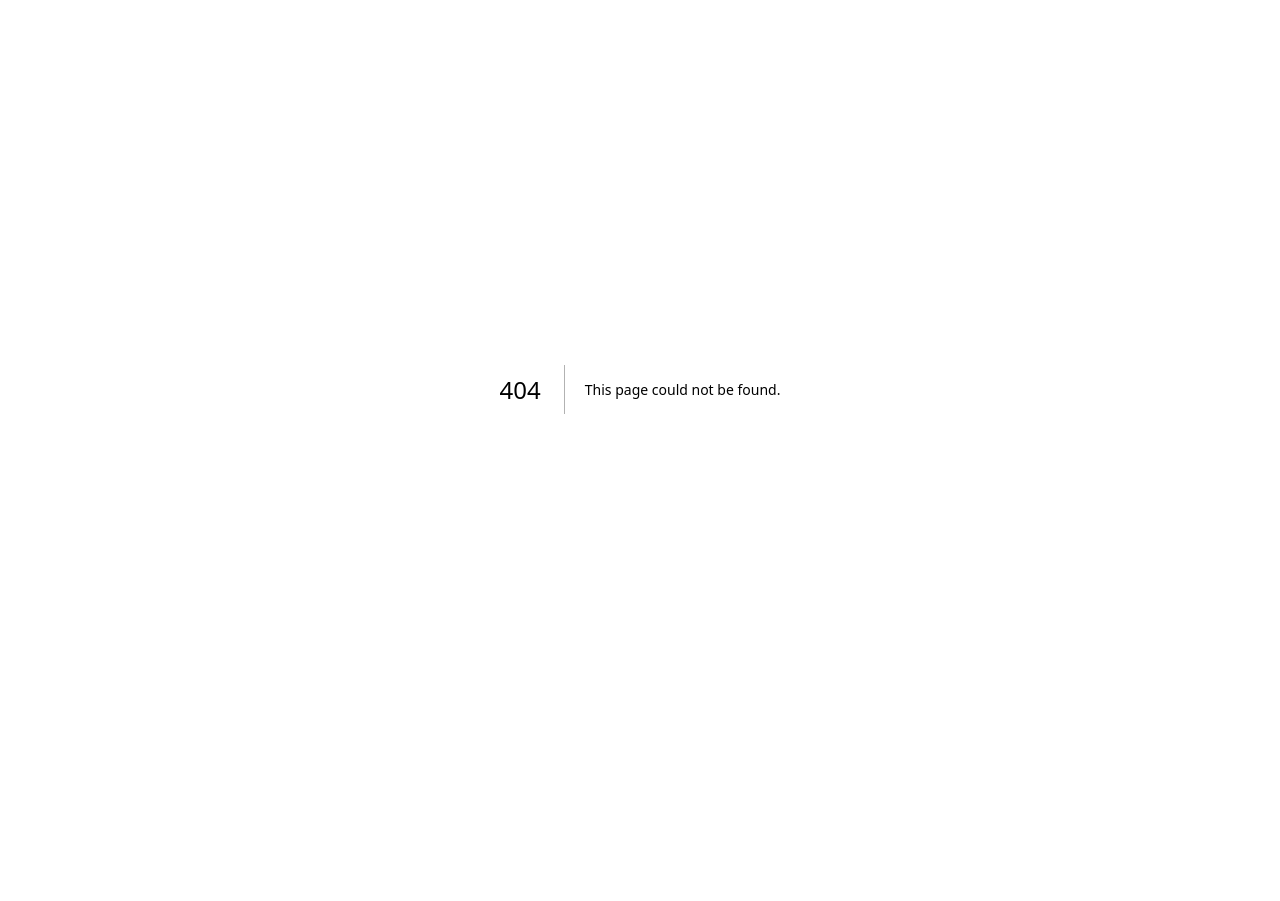
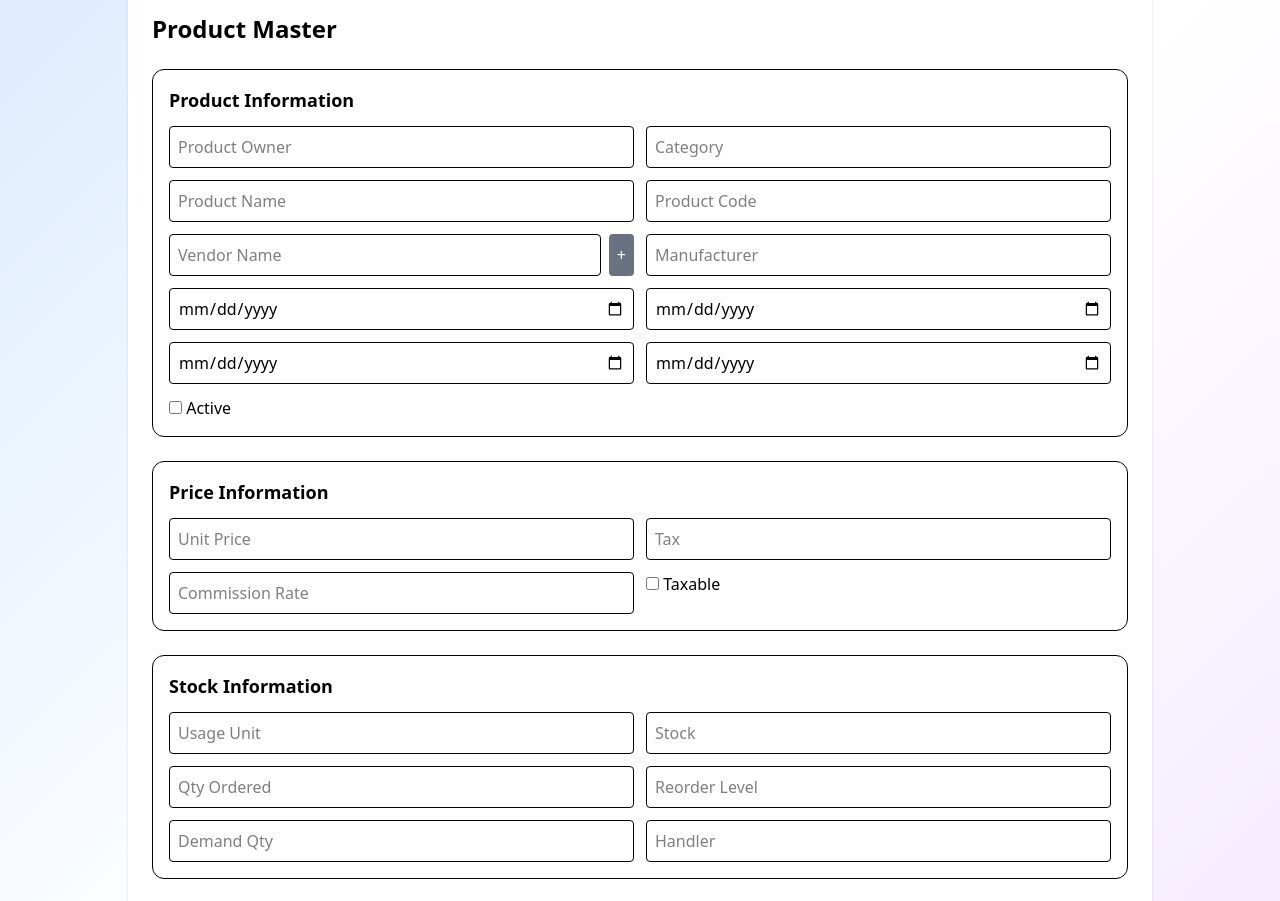
Before and after one commit to Atul-0497/Employee_form, a Next.js app: page /productform in a window 1280 px wide. Before the commit this address had no page. Shown: the part 100-1001 px from the top of the page. Before the commit the page ends 905 px from the top, so only its background shows below. Built offline with nearby package versions, Linux system fonts and the light colour scheme.

Commit message:
Product Master form with vendor modal

```diff
--- a/app/add-products/page.tsx
+++ b/app/add-products/page.tsx
@@ -20,7 +20,6 @@ export default function AddProduct() {
     e.preventDefault();
     setLoading(true);
 
-    // 🔥 Category-wise description
     let descriptionData: any = { title };
 
     if (categoryId === 1) {
@@ -39,7 +38,6 @@ export default function AddProduct() {
       descriptionData = { title, location, description: desc };
     }
 
-    // ✅ Final object (ONLY required fields)
     const product = {
       Productid: 0,
       Name: name,
--- /dev/null
+++ b/app/productform/page.tsx
@@ -0,0 +1,6 @@
+
+import ProductForm from "@/src/components/ProductForm";
+
+export default function Page() {
+  return <ProductForm />;
+}
--- /dev/null
+++ b/src/components/ProductForm.tsx
@@ -0,0 +1,180 @@
+"use client";
+
+import { useState } from "react";
+import VendorForm from "./VendorForm";
+
+type ProductFormType = {
+  ProductOwner: string;
+  ProductName: string;
+  ProductCode: string;
+  VendorName: string;
+  Manufacturer: string;
+  ProductActive: boolean;
+  ProductCategory: string;
+  SalesStartDate: string;
+  SalesEndDate: string;
+  SupportStartDate: string;
+  SupportEndDate: string;
+  UnitPrice: number;
+  Tax: number;
+  CommissionRate: number;
+  Taxable: boolean;
+  UsageUnit: string;
+  QuantityInStock: number;
+  QtyOrdered: number;
+  ReorderLevel: number;
+  QuantityInDemand: number;
+  Handler: string;
+  Description: string;
+};
+
+export default function ProductForm() {
+  const [form, setForm] = useState<ProductFormType>({
+    ProductOwner: "",
+    ProductName: "",
+    ProductCode: "",
+    VendorName: "",
+    Manufacturer: "",
+    ProductActive: false,
+    ProductCategory: "",
+    SalesStartDate: "",
+    SalesEndDate: "",
+    SupportStartDate: "",
+    SupportEndDate: "",
+    UnitPrice: 0,
+    Tax: 0,
+    CommissionRate: 0,
+    Taxable: false,
+    UsageUnit: "",
+    QuantityInStock: 0,
+    QtyOrdered: 0,
+    ReorderLevel: 0,
+    QuantityInDemand: 0,
+    Handler: "",
+    Description: "",
+  });
+
+  const [showVendor, setShowVendor] = useState(false);
+
+  const handleChange = (
+    e: React.ChangeEvent<HTMLInputElement | HTMLTextAreaElement>
+  ) => {
+    const { name, value, type } = e.target;
+
+    setForm(prev => ({
+      ...prev,
+      [name]:
+        type === "checkbox"
+          ? (e.target as HTMLInputElement).checked
+          : type === "number"
+          ? Number(value)
+          : value,
+    }));
+  };
+
+  const handleSubmit = () => {
+    if (!form.ProductName || !form.ProductCode) {
+      alert("Product Name & Code required");
+      return;
+    }
+
+    console.log("FINAL DATA ", form);
+    alert("Product Saved Successfully ✅");
+  };
+
+  return (
+    <div className="max-w-5xl mx-auto p-6 space-y-6 bg-white dark:bg-gray-900 rounded-xl shadow">
+
+      <h2 className="text-2xl font-bold text-black dark:text-white">
+        Product Master
+      </h2>
+
+      {/* Product Info */}
+      <div className="border p-4 rounded-xl space-y-3">
+        <h3 className="font-semibold text-lg">Product Information</h3>
+
+        <div className="grid grid-cols-2 gap-3">
+          <input name="ProductOwner" placeholder="Product Owner" onChange={handleChange} className="border p-2 rounded w-full" />
+          <input name="ProductCategory" placeholder="Category" onChange={handleChange} className="border p-2 rounded w-full" />
+
+          <input name="ProductName" placeholder="Product Name" onChange={handleChange} className="border p-2 rounded w-full" />
+          <input name="ProductCode" placeholder="Product Code" onChange={handleChange} className="border p-2 rounded w-full" />
+
+          <div className="flex gap-2">
+            <input name="VendorName" placeholder="Vendor Name" onChange={handleChange} className="border p-2 rounded w-full" />
+            <button type="button" onClick={() => setShowVendor(true)} className="bg-gray-500 text-white px-2 rounded">
+              +
+            </button>
+          </div>
+
+          <input name="Manufacturer" placeholder="Manufacturer" onChange={handleChange} className="border p-2 rounded w-full" />
+
+          <input type="date" name="SalesStartDate" onChange={handleChange} className="border p-2 rounded w-full" />
+          <input type="date" name="SalesEndDate" onChange={handleChange} className="border p-2 rounded w-full" />
+
+          <input type="date" name="SupportStartDate" onChange={handleChange} className="border p-2 rounded w-full" />
+          <input type="date" name="SupportEndDate" onChange={handleChange} className="border p-2 rounded w-full" />
+
+          <label className="col-span-2 text-black dark:text-white">
+            <input type="checkbox" name="ProductActive" onChange={handleChange} /> Active
+          </label>
+        </div>
+      </div>
+
+      {/* Price Info */}
+      <div className="border p-4 rounded-xl space-y-3">
+        <h3 className="font-semibold text-lg">Price Information</h3>
+
+        <div className="grid grid-cols-2 gap-3">
+          <input type="number" name="UnitPrice" placeholder="Unit Price" onChange={handleChange} className="border p-2 rounded w-full" />
+          <input type="number" name="Tax" placeholder="Tax" onChange={handleChange} className="border p-2 rounded w-full" />
+
+          <input type="number" name="CommissionRate" placeholder="Commission Rate" onChange={handleChange} className="border p-2 rounded w-full" />
+
+          <label className="text-black dark:text-white">
+            <input type="checkbox" name="Taxable" onChange={handleChange} /> Taxable
+          </label>
+        </div>
+      </div>
+
+      {/* Stock Info */}
+      <div className="border p-4 rounded-xl space-y-3">
+        <h3 className="font-semibold text-lg">Stock Information</h3>
+
+        <div className="grid grid-cols-2 gap-3">
+          <input name="UsageUnit" placeholder="Usage Unit" onChange={handleChange} className="border p-2 rounded w-full" />
+          <input type="number" name="QuantityInStock" placeholder="Stock" onChange={handleChange} className="border p-2 rounded w-full" />
+
+          <input type="number" name="QtyOrdered" placeholder="Qty Ordered" onChange={handleChange} className="border p-2 rounded w-full" />
+          <input type="number" name="ReorderLevel" placeholder="Reorder Level" onChange={handleChange} className="border p-2 rounded w-full" />
+
+          <input type="number" name="QuantityInDemand" placeholder="Demand Qty" onChange={handleChange} className="border p-2 rounded w-full" />
+          <input name="Handler" placeholder="Handler" onChange={handleChange} className="border p-2 rounded w-full" />
+        </div>
+      </div>
+
+      {/* Description */}
+      <div className="border p-4 rounded-xl">
+        <h3 className="font-semibold text-lg mb-2">Description</h3>
+        <textarea name="Description" placeholder="Description" onChange={handleChange} className="border p-2 rounded w-full" />
+      </div>
+
+      {/* Submit */}
+      <button onClick={handleSubmit} className="w-full bg-blue-600 text-white py-2 rounded">
+        Submit
+      </button>
+
+      {/* Vendor Modal */}
+      {showVendor && (
+        <div className="fixed inset-0 bg-black/50 flex justify-center items-center">
+          <div className="bg-white p-4 rounded-xl w-[300px]">
+            <VendorForm />
+            <button onClick={() => setShowVendor(false)} className="mt-2 text-red-500">
+              Close
+            </button>
+          </div>
+        </div>
+      )}
+    </div>
+  );
+}
--- /dev/null
+++ b/src/components/VendorForm.tsx
@@ -0,0 +1,42 @@
+"use client";
+
+import { useState } from "react";
+
+type VendorType = {
+  name: string;
+  email: string;
+  number: string;
+};
+
+export default function VendorForm() {
+  const [vendor, setVendor] = useState<VendorType>({
+    name: "",
+    email: "",
+    number: "",
+  });
+
+  const handleChange = (e: React.ChangeEvent<HTMLInputElement>) => {
+    setVendor(prev => ({
+      ...prev,
+      [e.target.name]: e.target.value,
+    }));
+  };
+
+  const handleSubmit = () => {
+    console.log("Vendor ", vendor);
+    alert("Vendor Saved Successfully ✅");
+  };
+  return (
+    <div>
+      <h3 className="font-bold mb-2">Add Vendor</h3>
+
+      <input name="name" placeholder="Vendor Name" onChange={handleChange} className="border p-2 mb-2 w-full" />
+      <input name="email" placeholder="Email" onChange={handleChange} className="border p-2 mb-2 w-full" />
+      <input name="number" placeholder="Phone" onChange={handleChange} className="border p-2 mb-2 w-full" />
+
+      <button onClick={handleSubmit} className="bg-green-500 text-white px-3 py-1 rounded">
+        Save
+      </button>
+    </div>
+  );
+}
```
